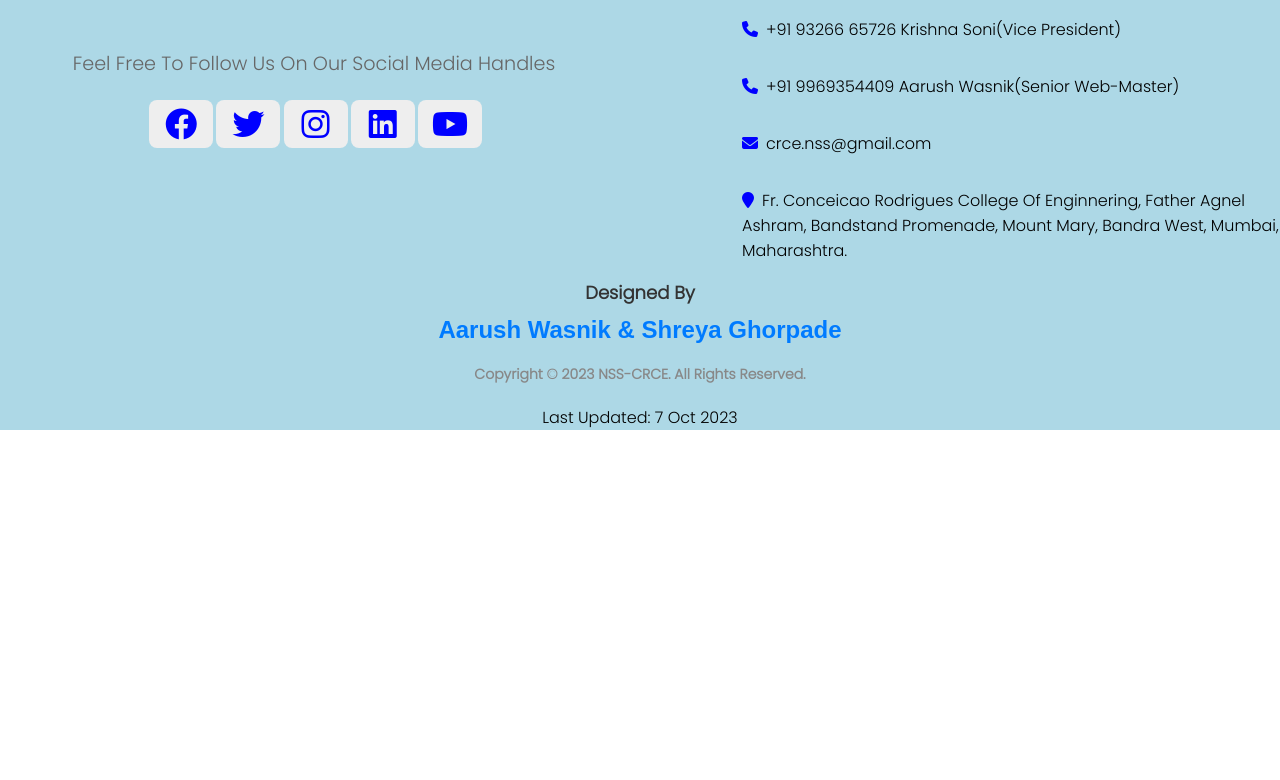
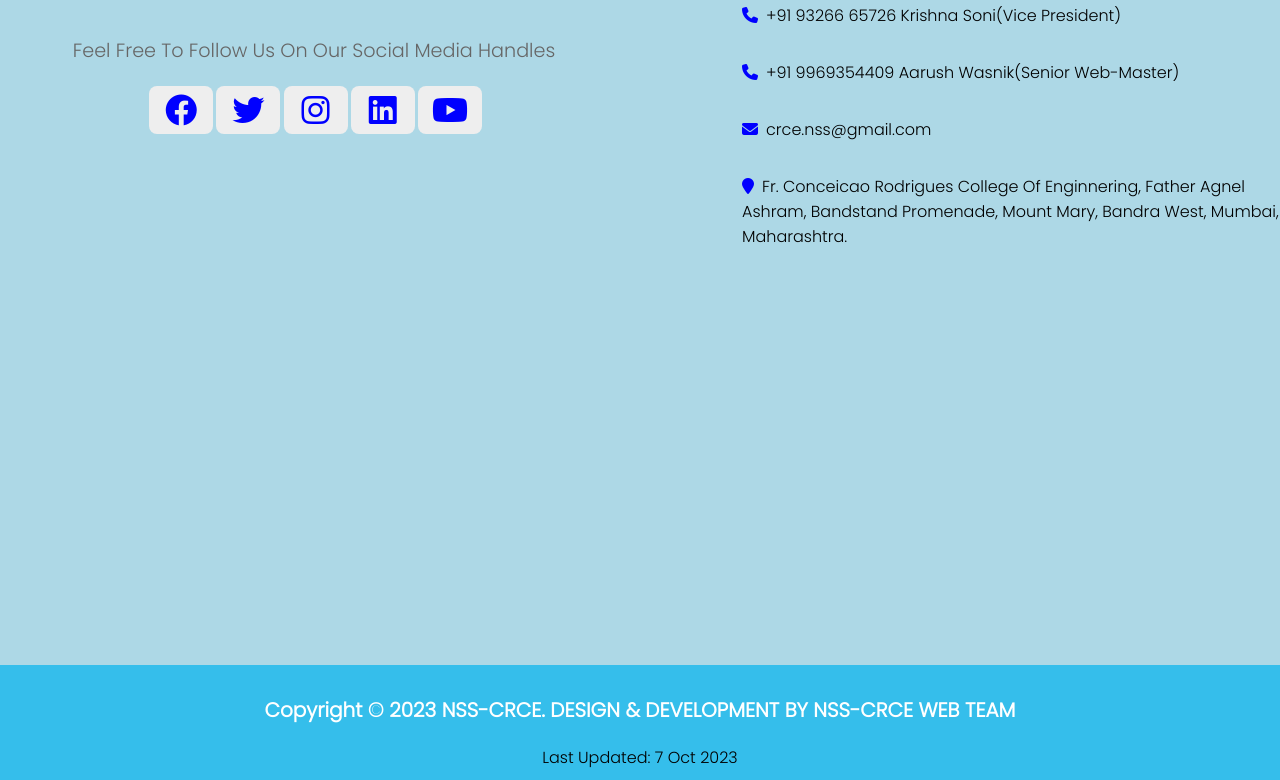
Before and after one commit to CRCE-NSS/WEBSITE-REACT, a React app: page /team_2023_24 in a window 1280 px wide. Shown: the part 356-1136 px from the top of the page. Before the commit the page ends 800 px from the top, so only its background shows below. Built offline with nearby package versions, Linux system fonts and the light colour scheme.

Commit message:
Changed footer

```diff
--- a/package.json
+++ b/package.json
@@ -1,6 +1,6 @@
 {
   "scripts": {
-    "start": "concurrently \"npm run server\" \"npm run client\"",
+    "start": "react-scripts start",
     "server": "nodemon app.js",
     "client": "react-scripts start",
     "build": "react-scripts build",
--- a/public/style.css
+++ b/public/style.css
@@ -23,19 +23,21 @@
 
 html {
     /* font-size: 62.5%; */
-    overflow-x: hidden;
+    overflow-x:hidden;
     scroll-behavior: smooth;
     scroll-padding-top: 7rem;
     height: 100%;
 }
 
 body {
+    /* border: 2px solid black; */
     background-color: white;
     text-align: center;
     min-height: 100%;
     display: flex;
     flex-direction: column;
     justify-content: center;
+    width: 100%;
 }
 
 .header {
@@ -490,17 +492,9 @@ tr:hover {
     margin-left: 70px;
 }
 
-.bgcolor {
+.footer-end {
+    padding-top: 50vh;
     background-color: lightblue;
-}
-
-.designed-by h5 {
-    font-size: 18px;
-    /* Adjust the font size as needed */
-    color: #333;
-    /* Text color */
-    margin-bottom: 10px;
-    /* Add some space below the heading */
 }
 
 /* Style for the names of the designers */
@@ -515,16 +509,37 @@ tr:hover {
 }
 
 /* Style for the copyright notice */
-.copyright h6 {
-    font-size: 14px;
+.copyright-and-designers{
+    padding: 10px;
+    background-color: rgb(53, 190, 235);
+    justify-content: center;
+}
+
+.copyright{
+    font-size: 20px;
     /* Adjust the font size as needed */
-    color: #888;
+    color: white;
     /* Text color */
     margin-top: 20px;
     /* Add some space above the copyright notice */
+    font-weight: bold;
 }
 
-.last-updated {
+.designers {
+    font-size: 20px;
+    /* Adjust the font size as needed */
+    color: white;
+    /* Text color */
+    margin-top: 20px;
+    /* Add some space above the copyright notice */
+    font-weight: bolder;
+}
+
+.designers:hover {
+    color: dodgerblue;
+}
+
+#last-updated {
     margin-top: 20px;
 }
 
--- a/src/components/Footer.jsx
+++ b/src/components/Footer.jsx
@@ -1,12 +1,6 @@
 // src/components/Footer.jsx
 import React from 'react';
 <link rel="stylesheet" href="../../public/style.css" />
-
-// {/* <link rel="stylesheet" href="https://cdnjs.cloudflare.com/ajax/libs/font-awesome/6.2.1/css/all.min.css"
-//       integrity="sha512-MV7K8+y+gLIBoVD59lQIYicR65iaqukzvf/nwasF0nqhPay5w/9lJmVM2hMDcnK1OnMGCdVK+iQrJ7lzPJQd1w=="
-//       crossorigin="anonymous"
-//       referrerpolicy="no-referrer"
-//     /> */}
 
 function Footer() {
     return (
@@ -84,19 +78,12 @@ function Footer() {
                 </div>
             </div>
 
-            <div class="bgcolor">
-                <div class="designed-by">
-                    <h5>Designed By</h5>
-                </div>
-                <div class="designers">
-                    <h5>Aarush Wasnik & Shreya Ghorpade</h5>
-                </div>
-                <div class="copyright">
-                    <h6>Copyright © 2023 NSS-CRCE. All Rights Reserved.</h6>
-                </div>
-                <div class="last-updated">
+            <div class="footer-end">
+                <div class="copyright-and-designers">
+                    <h4 className='copyright'>Copyright © 2023 NSS-CRCE. DESIGN & DEVELOPMENT BY <a className='designers' href='#'>NSS-CRCE WEB TEAM</a></h4>
                     <p id="last-updated">Last Updated: 7 Oct 2023</p>
                 </div>
+
             </div>
 
         </section>
```
Also changed, not shown: 8 other files (tests, documents, lock files or other folders).
